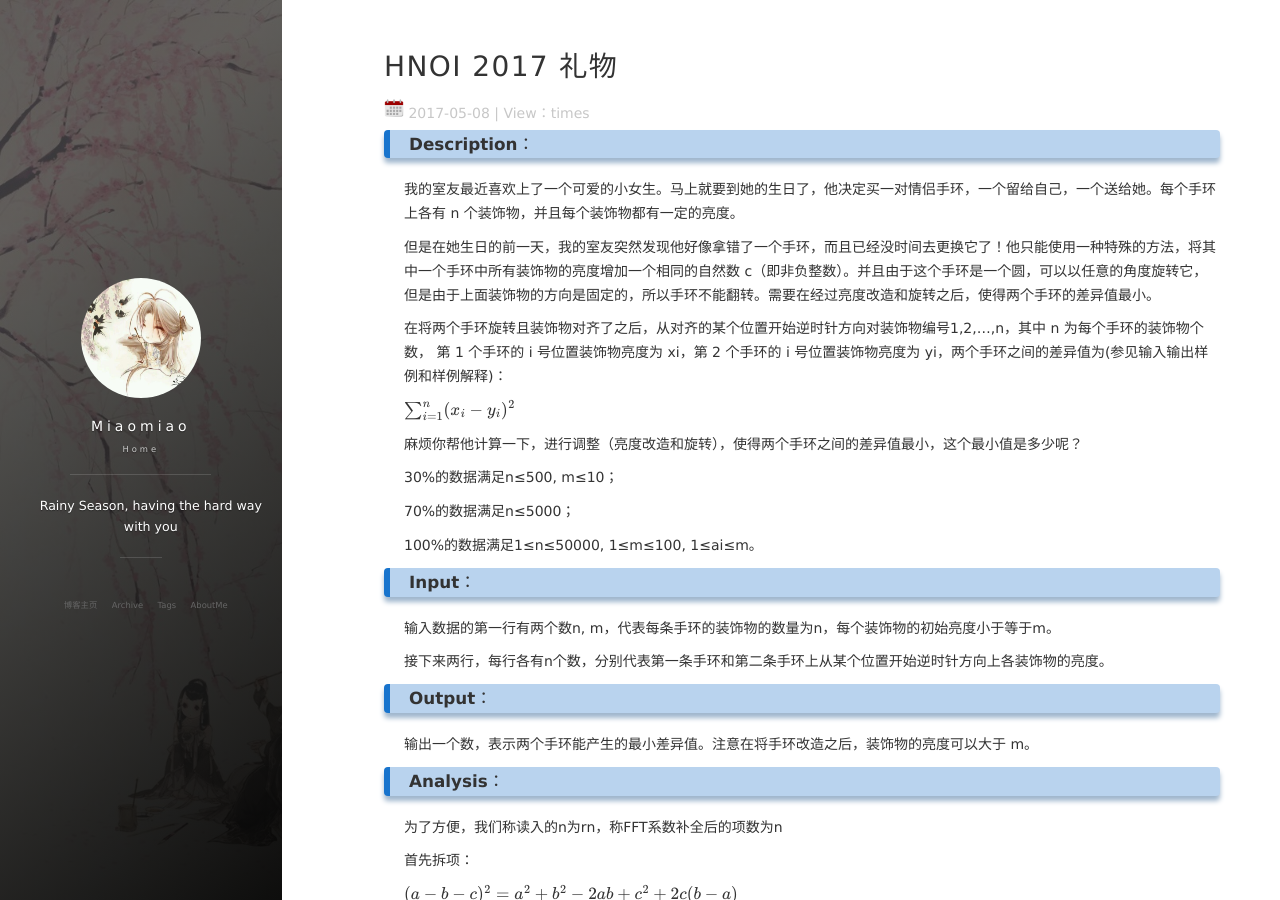
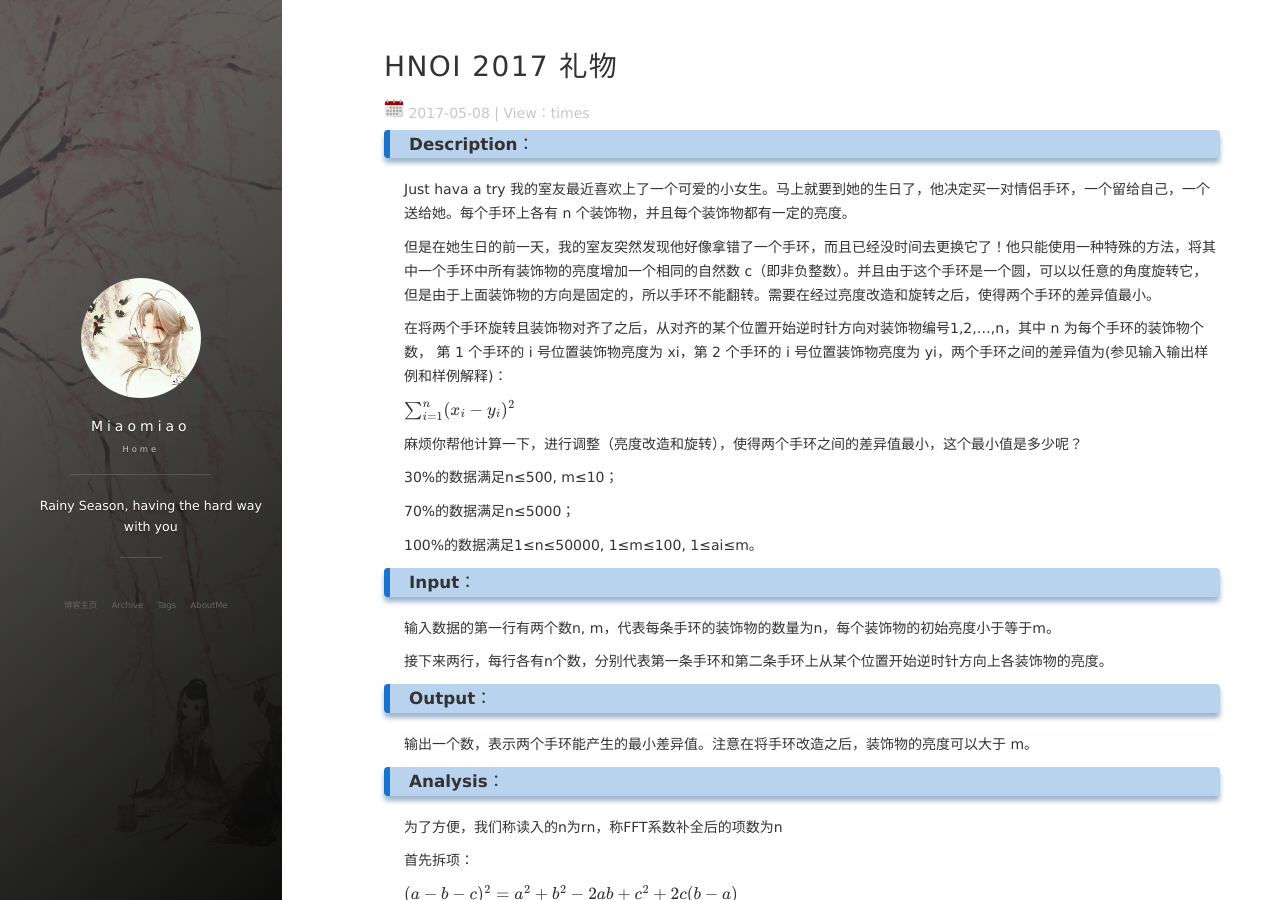
Before and after one commit to miaomiao1220/Miaomiao.github.io, a Jekyll site: the page built from _posts/2017-05-08-HNOI2017_礼物.md, in a window 1280 px wide and 900 px high. Built offline with Jekyll 4.4.1, drawn with Linux system fonts in a browser that asks for light colours; nearby versions of some CDN libraries; formulas are drawn with MathJax 3; comment, search, counter and statistics services are not loaded.

Commit message:
put hnoi2017 gift

```diff
--- a/_posts/2017-05-08-HNOI2017_礼物.md
+++ b/_posts/2017-05-08-HNOI2017_礼物.md
@@ -7,6 +7,7 @@ tag: FFT
 ---
 
 ### **Description**：
+Just hava a try
 我的室友最近喜欢上了一个可爱的小女生。马上就要到她的生日了，他决定买一对情侣手环，一个留给自己，一个送给她。每个手环上各有 n 个装饰物，并且每个装饰物都有一定的亮度。
 
 但是在她生日的前一天，我的室友突然发现他好像拿错了一个手环，而且已经没时间去更换它了！他只能使用一种特殊的方法，将其中一个手环中所有装饰物的亮度增加一个相同的自然数 c（即非负整数）。并且由于这个手环是一个圆，可以以任意的角度旋转它，但是由于上面装饰物的方向是固定的，所以手环不能翻转。需要在经过亮度改造和旋转之后，使得两个手环的差异值最小。
```
